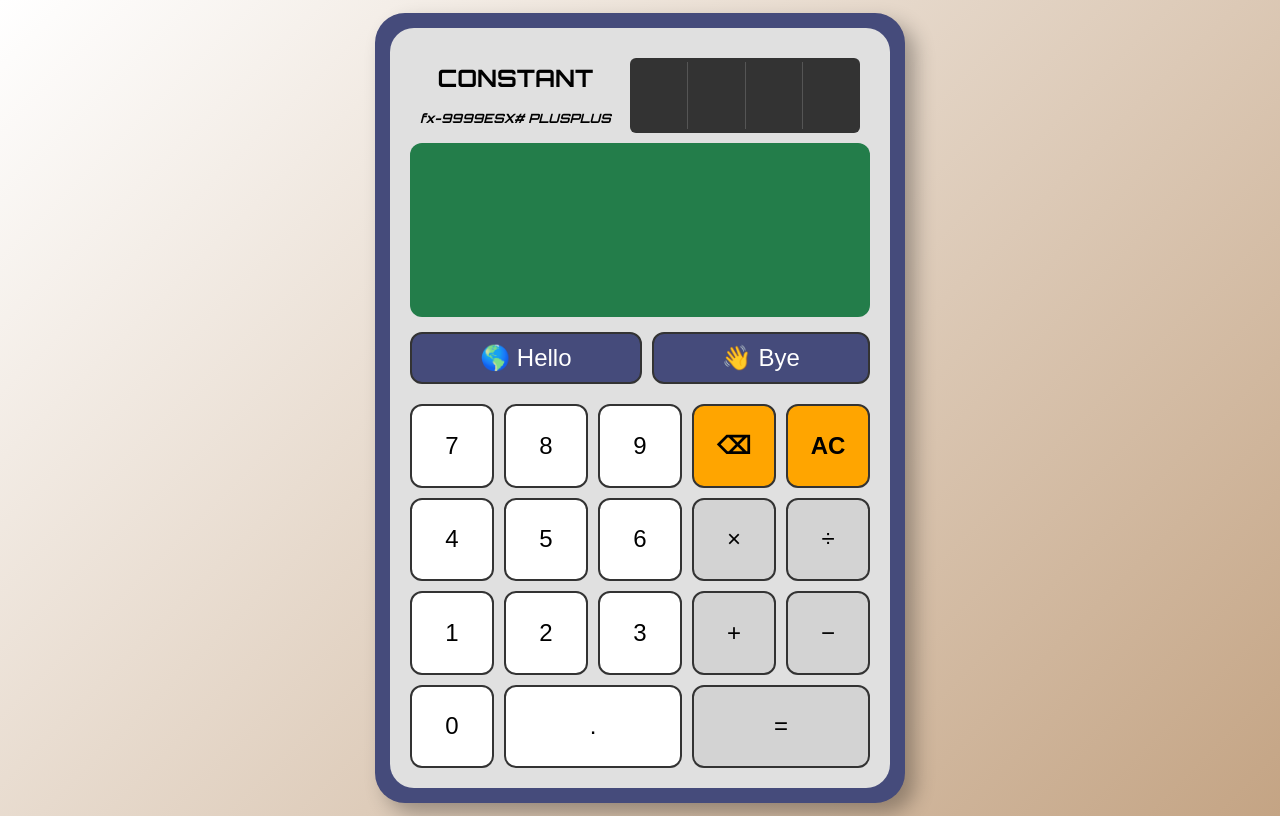
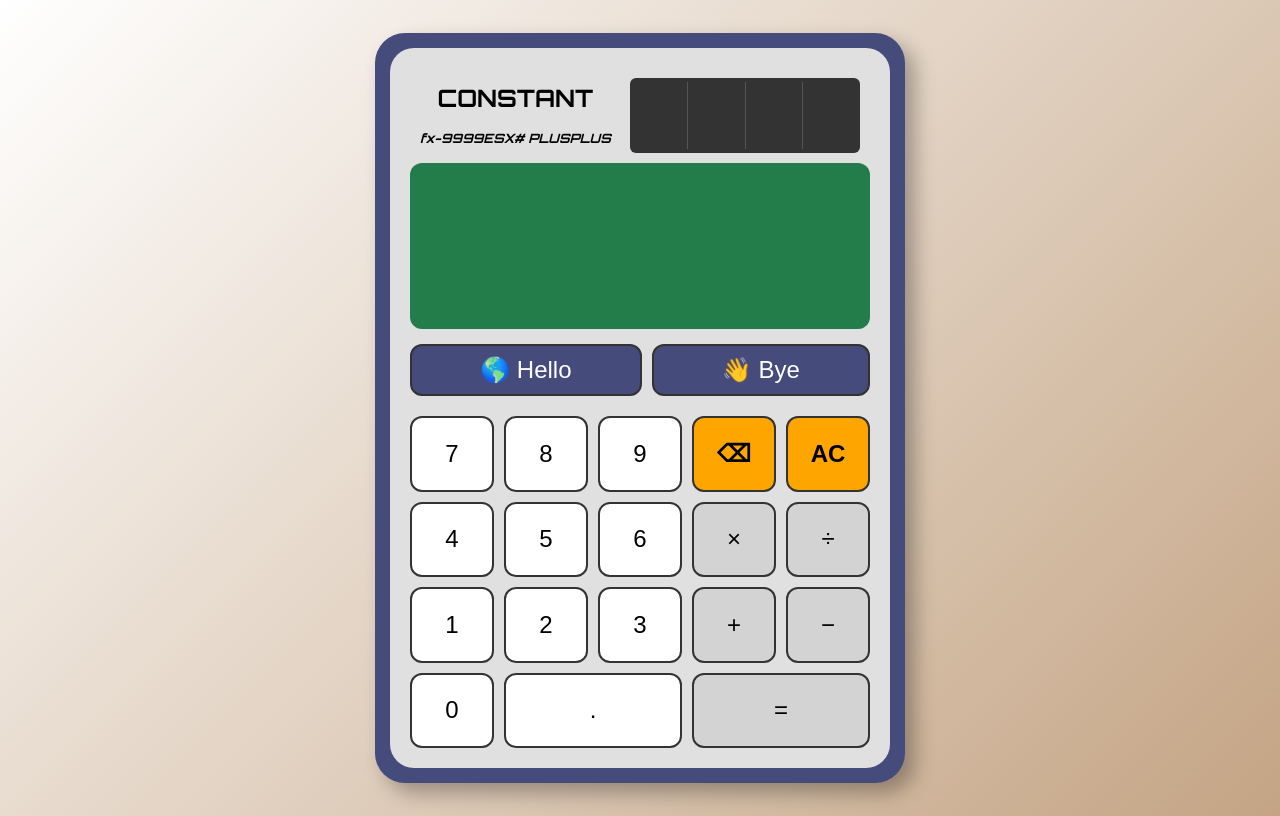
Before and after one commit to MJayConstantino/se-2144-prelims, a website built with Vite: page index.html in a window 1280 px wide. Built offline with nearby package versions, Linux system fonts and the light colour scheme; a web font is replaced by a local one.

Commit message:
height fix

```diff
--- a/src/style.css
+++ b/src/style.css
@@ -31,7 +31,7 @@ body {
   box-shadow: 10px 10px 20px rgba(0, 0, 0, 0.3);
   width: 90vw;
   max-width: 500px;
-  height: 95vh;
+  height: 90vh;
   display: flex;
   flex-direction: column;
 }
```
